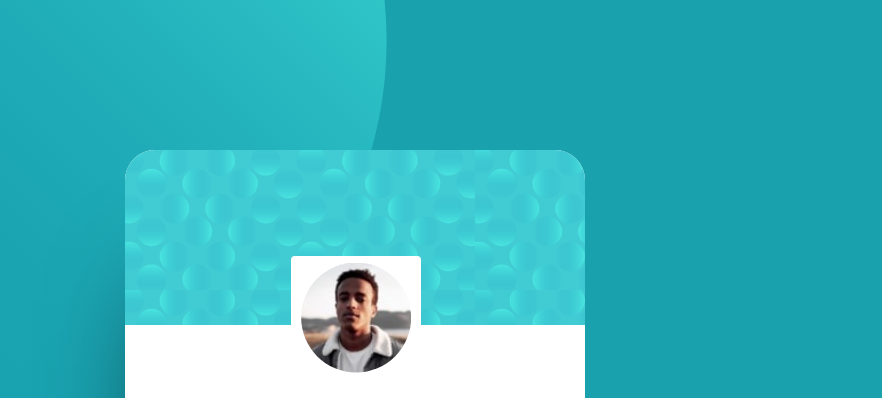
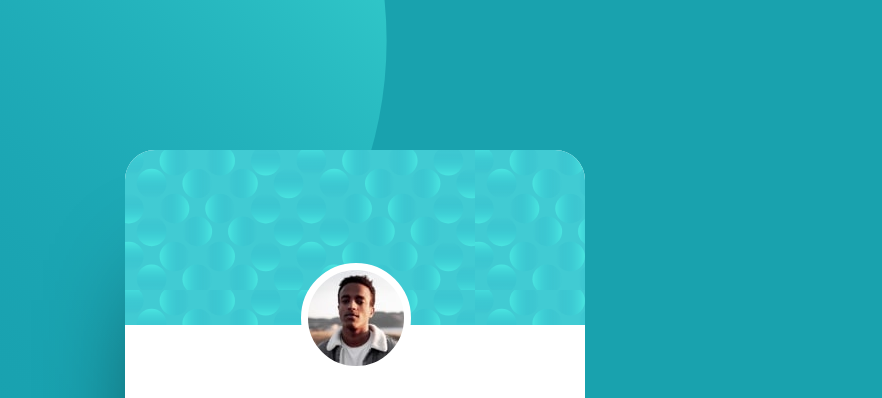
Before and after one commit to bluerhythmz/profile-card-component, a plain HTML site: page profile-card-component-main/index.html in a window 1280 px wide. Shown: the top 398 px of the page, without its empty margins (285-1167 px from the left). Drawn offline with Linux system fonts and the light colour scheme.

Commit message:
avatar fix

```diff
--- a/profile-card-component-main/style.css
+++ b/profile-card-component-main/style.css
@@ -61,17 +61,6 @@ body {
     overflow: hidden;
 }
 
-.top-bg::after {
-    content: "";
-    position: absolute;
-    top: 34%;
-    left: 50%;
-    border-radius: 100%;
-    width: 2px;
-    height: 2px;
-    box-shadow: 0px 0px 0px 64px #fff;
-}
-
 .avatar {
     background-image: url(images/image-victor.jpg);
     background-repeat: no-repeat;
@@ -79,10 +68,11 @@ body {
     background-position: center;
     height: 110px;
     width: 110px;
-    clip-path: circle(50% at center);
     position: absolute;
     left: 38.3%;
     top: 22.5%;
+    border: 7px solid white;
+    border-radius: 50%;
 }
 
 .nameage-wrapper {
```
